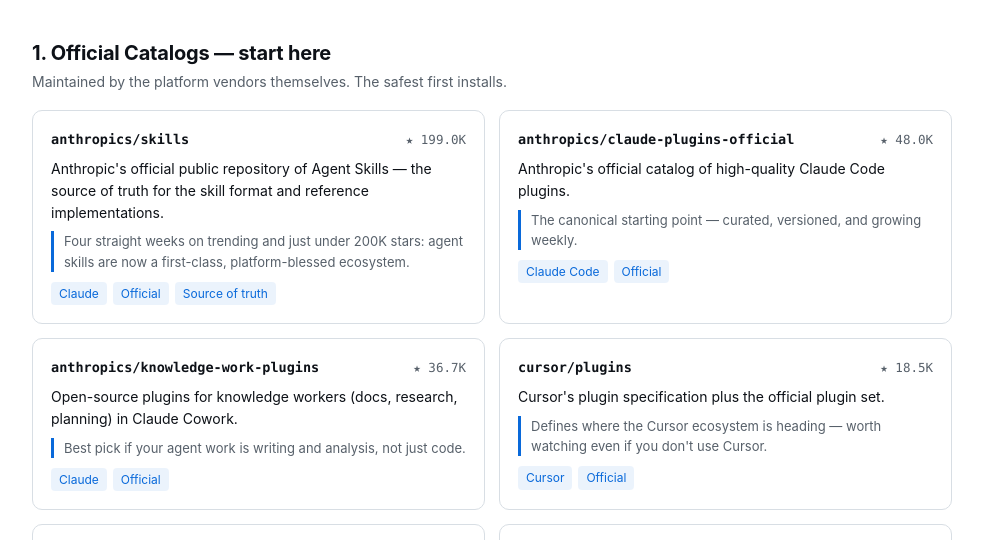
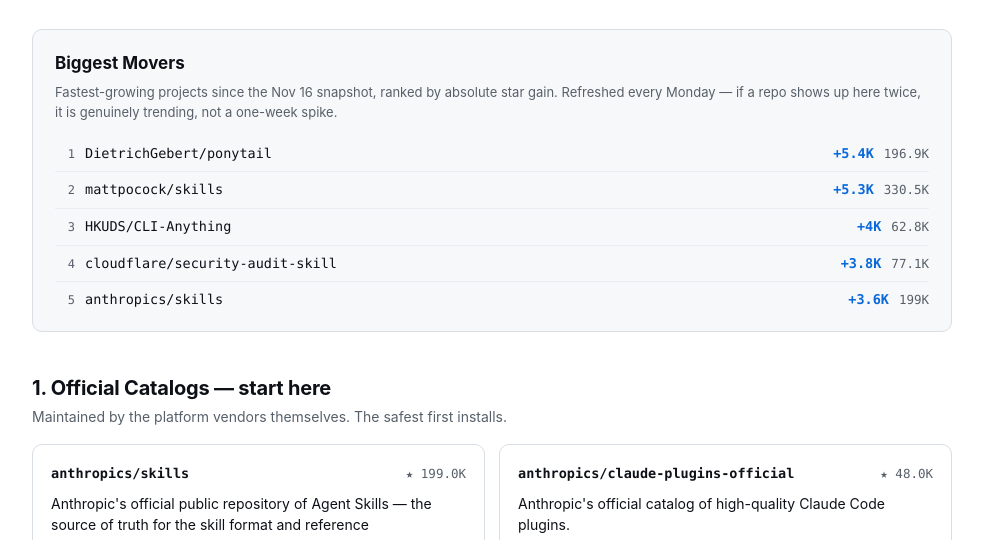
Before and after one commit to qwehkkk/ai-tools-en, a plain HTML site: page agent-skills.html in a window 1280 px wide. Shown: the part 210-750 px from the top of the page, without its empty margins (148-1131 px from the left). Drawn offline with Linux system fonts and the light colour scheme.

Commit message:
Fix movers block lost when only verdict text changes

```diff
--- a/agent-skills.html
+++ b/agent-skills.html
@@ -212,7 +212,42 @@
     <p class="updated">Last updated 2026-11-23 &middot; star counts are a snapshot from that date</p>
   </div>
 
-
+  <section class="movers" aria-labelledby="movers-title">
+    <h2 class="movers-title" id="movers-title">Biggest Movers</h2>
+    <p class="movers-desc">Fastest-growing projects since the Nov 16 snapshot, ranked by absolute star gain. Refreshed every Monday &mdash; if a repo shows up here twice, it is genuinely trending, not a one-week spike.</p>
+    <ol class="movers-list">
+      <li class="mover">
+        <span class="mover-rank">1</span>
+        <a class="mover-repo" href="https://github.com/DietrichGebert/ponytail">DietrichGebert/ponytail</a>
+        <span class="mover-gain">+5.4K</span>
+        <span class="mover-total">196.9K</span>
+      </li>
+      <li class="mover">
+        <span class="mover-rank">2</span>
+        <a class="mover-repo" href="https://github.com/mattpocock/skills">mattpocock/skills</a>
+        <span class="mover-gain">+5.3K</span>
+        <span class="mover-total">330.5K</span>
+      </li>
+      <li class="mover">
+        <span class="mover-rank">3</span>
+        <a class="mover-repo" href="https://github.com/HKUDS/CLI-Anything">HKUDS/CLI-Anything</a>
+        <span class="mover-gain">+4K</span>
+        <span class="mover-total">62.8K</span>
+      </li>
+      <li class="mover">
+        <span class="mover-rank">4</span>
+        <a class="mover-repo" href="https://github.com/cloudflare/security-audit-skill">cloudflare/security-audit-skill</a>
+        <span class="mover-gain">+3.8K</span>
+        <span class="mover-total">77.1K</span>
+      </li>
+      <li class="mover">
+        <span class="mover-rank">5</span>
+        <a class="mover-repo" href="https://github.com/anthropics/skills">anthropics/skills</a>
+        <span class="mover-gain">+3.6K</span>
+        <span class="mover-total">199K</span>
+      </li>
+    </ol>
+  </section>
 
   <h2 class="skill-cat">1. Official Catalogs &mdash; start here</h2>
   <p class="skill-cat-desc">Maintained by the platform vendors themselves. The safest first installs.</p>
```
Also changed, not shown: generate-skills-page.js (+24 -6 lines).
